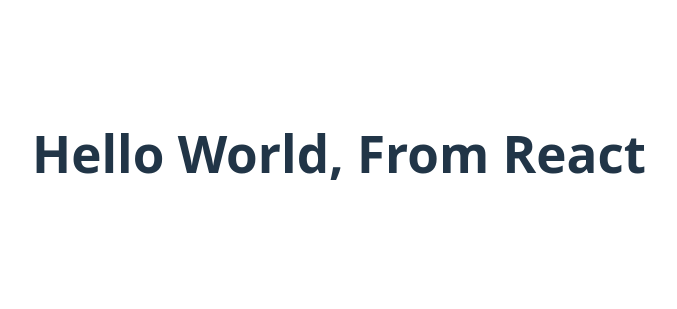
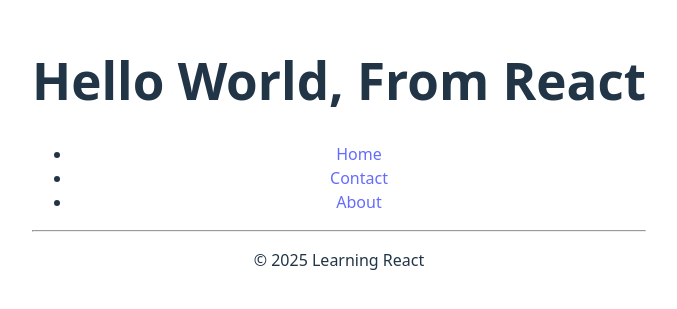
Before and after one commit to Lebo-Kharafu/Learning-React, a React (Vite) app in the folder BroCode/my-react-app/: page / in a window 1280 px wide. Shown: the part 247-556 px from the top of the page, without its empty margins (301-978 px from the left). Built offline with nearby package versions, Linux system fonts and the light colour scheme.

Commit message:
Moved file and added more componets

```diff
--- a/BroCode/my-react-app/src/App.jsx
+++ b/BroCode/my-react-app/src/App.jsx
@@ -1,9 +1,12 @@
 import './App.css'
-import Header from './Header.jsx'
+import Header from './componets/header/Header.jsx';
+import Footer from './componets/footer/Footer.jsx';
 function App() {
   return (
     <>
       <Header></Header>
+      <hr />
+      <Footer></Footer>
     </>
   )
 }
--- a/BroCode/my-react-app/src/Header.jsx
+++ /dev/null
@@ -1,9 +0,0 @@
-function Header() {
-    return(
-        <header>
-            <h1>Hello World, From React</h1>
-        </header>
-    );
-}
-
-export default Header
--- /dev/null
+++ b/BroCode/my-react-app/src/componets/footer/Footer.jsx
@@ -0,0 +1,9 @@
+function Footer() {
+    return(
+        <>
+           <p>&copy; {new Date().getFullYear()} Learning React</p>
+        </>
+    );
+}
+
+export default Footer
--- /dev/null
+++ b/BroCode/my-react-app/src/componets/header/Header.jsx
@@ -0,0 +1,16 @@
+function Header() {
+    return(
+        <header>
+            <h1>Hello World, From React</h1>
+            <nav>
+                <ul>
+                    <li> <a href="">Home </a></li>
+                    <li> <a href="">Contact </a></li>
+                    <li> <a href="">About </a></li>
+                </ul>
+            </nav>
+        </header>
+    );
+}
+
+export default Header
```
Also changed, not shown: BroCode/my-react-app/src/componets/footer/Footer.css (added), BroCode/my-react-app/src/componets/header/Header.css (added).
